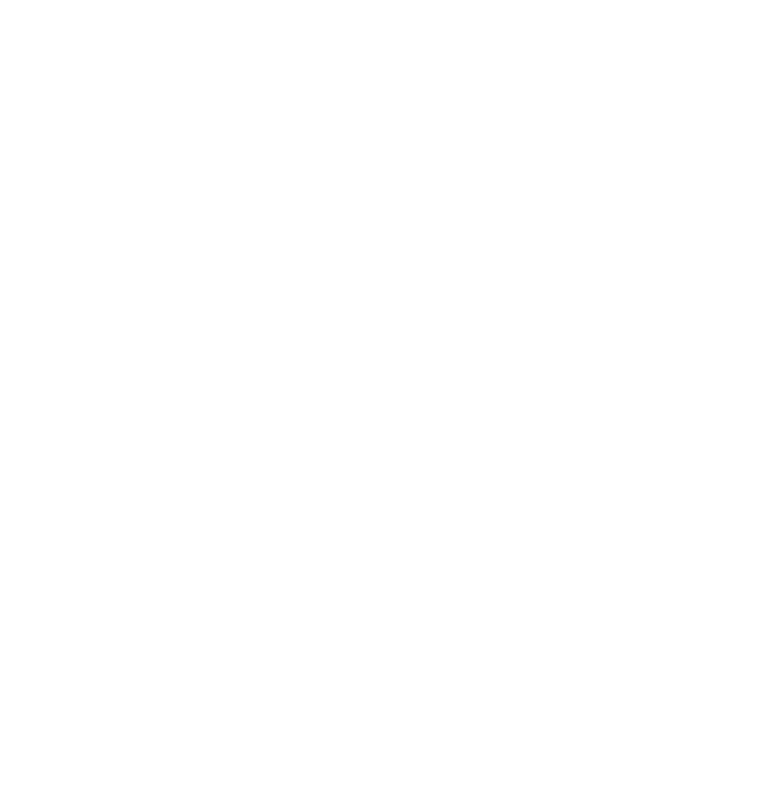
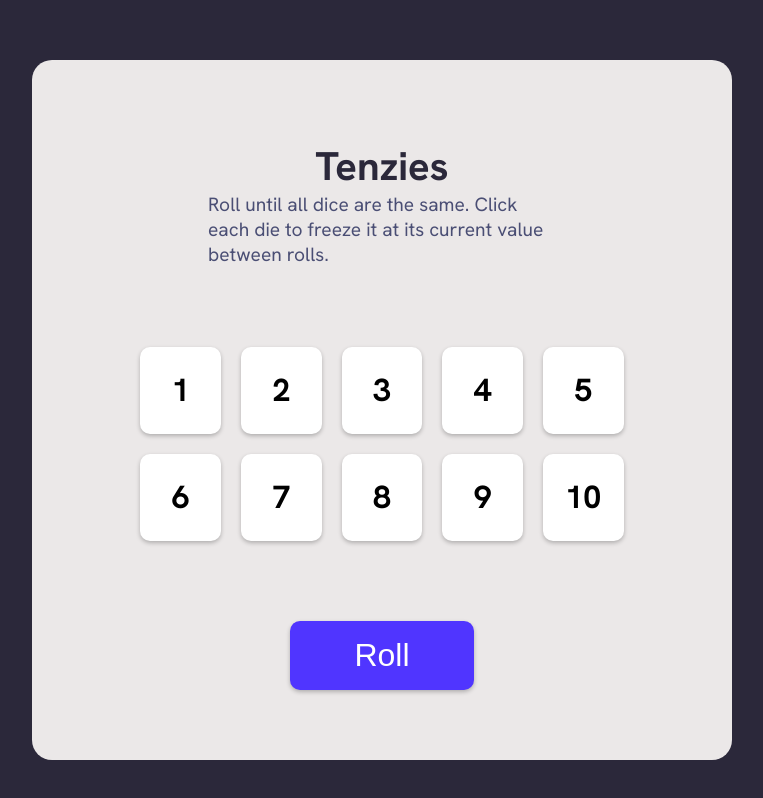
Before and after one commit to sejobasic/Tenzies-Game, a React (Vite) app: page / in a window 1280 px wide. Shown: the part 140-938 px from the top of the page, without its empty margins (258-1021 px from the left). Before the commit the page ends 800 px from the top, so only its background shows below. Built offline with nearby package versions, Linux system fonts and the light colour scheme.

Commit message:
Game board and Dice styling completed

```diff
--- a/src/App.css
+++ b/src/App.css
@@ -8,4 +8,71 @@
 body {
   height: 100%;
   font-family: 'Hanken Grotesk', sans-serif;
+  background-color: #2b283a;
 }
+
+.main-container {
+  background-color: rgb(235, 232, 232);
+  margin: 200px auto;
+  width: 700px;
+  height: 700px;
+  border-radius: 20px;
+  display: flex;
+  flex-direction: column;
+  align-items: center;
+  gap: 80px;
+  padding: 5em 0;
+}
+
+.text-content {
+  display: flex;
+  flex-direction: column;
+  align-items: center;
+  justify-content: center;
+  padding: 0 11em;
+  margin: 0 auto;
+}
+
+.text-content p {
+  font-size: 1.2rem;
+  font-weight: 400;
+  color: #4a4e74;
+}
+
+.text-content h1 {
+  font-size: 2.5rem;
+  font-weight: 700;
+  color: #2b283a;
+}
+
+.dice {
+  border-radius: 10px;
+  text-align: center;
+  padding: 0.7em;
+  font-size: 2rem;
+  font-weight: 800;
+  background-color: #fff;
+  box-shadow: 0px 2px 4px rgba(0, 0, 0, 0.25);
+}
+
+.dice-container {
+  display: grid;
+  grid-template-columns: 1fr 1fr 1fr 1fr 1fr;
+  grid-template-rows: 1fr 1fr;
+  gap: 20px;
+}
+
+button {
+  background-color: #5035FF;
+  color: #fff;
+  font-size: 2rem;
+  padding: 0.5em 2em;
+  border: none;
+  border-radius: 10px;
+  cursor: pointer;
+  box-shadow: 0px 2px 4px rgba(0, 0, 0, 0.25);
+}
+
+button:hover {
+  background-color: #634bfd;
+}
--- a/src/App.jsx
+++ b/src/App.jsx
@@ -1,11 +1,30 @@
 import './App.css'
+import Dice from './Dice'
 
 function App() {
-
   return (
-    <div className="App">
-
-    </div>
+    <main className='main-container'>
+      <div className='text-content'>
+        <h1>Tenzies</h1>
+        <p>
+          Roll until all dice are the same. Click each die to freeze it at its
+          current value between rolls.
+        </p>
+      </div>
+      <div className="dice-container">
+        <Dice value={1} />
+        <Dice value={2} />
+        <Dice value={3} />
+        <Dice value={4} />
+        <Dice value={5} />
+        <Dice value={6} />
+        <Dice value={7} />
+        <Dice value={8} />
+        <Dice value={9} />
+        <Dice value={10} />
+      </div>
+      <button>Roll</button>
+    </main>
   )
 }
 
--- /dev/null
+++ b/src/Dice.jsx
@@ -0,0 +1,9 @@
+import React from 'react'
+
+function Dice({ value }) {
+  return (
+    <div className='dice'>{value}</div>
+  )
+}
+
+export default Dice
```
